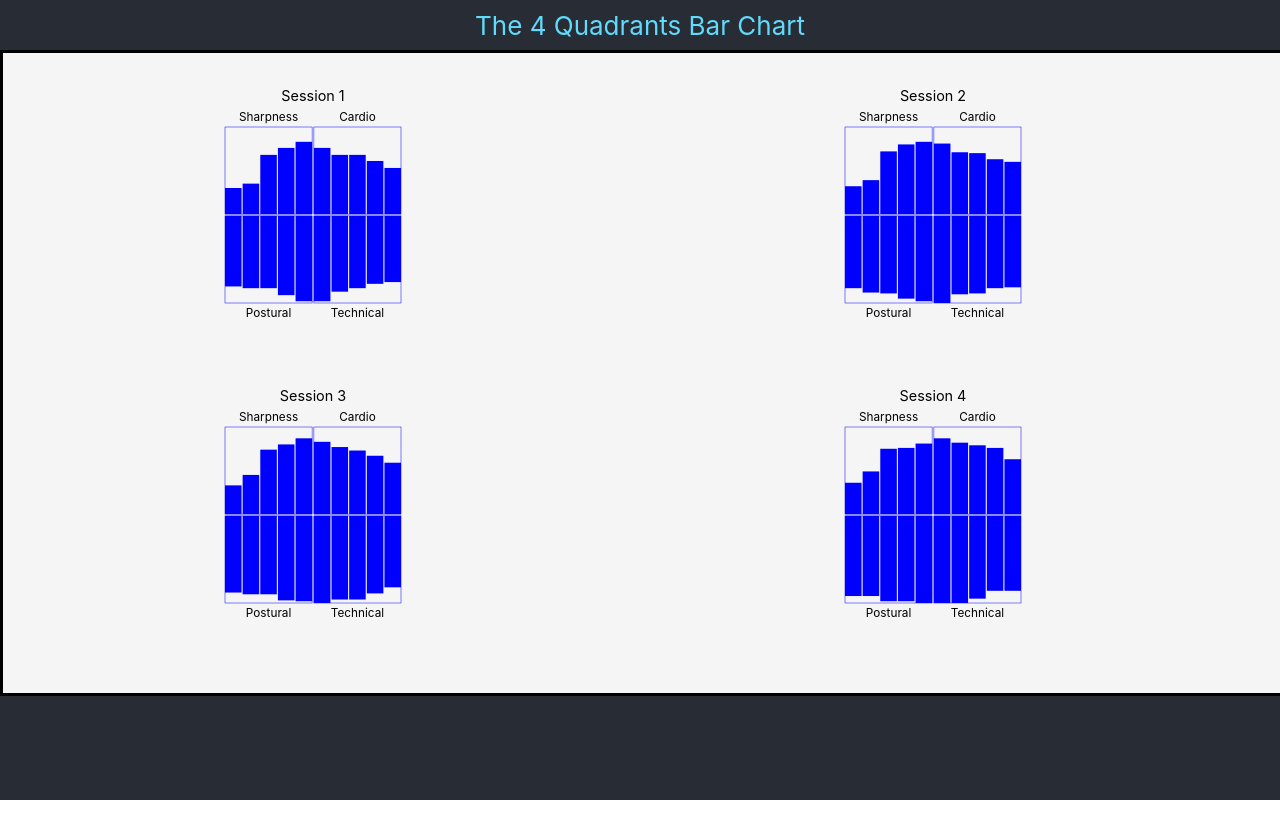
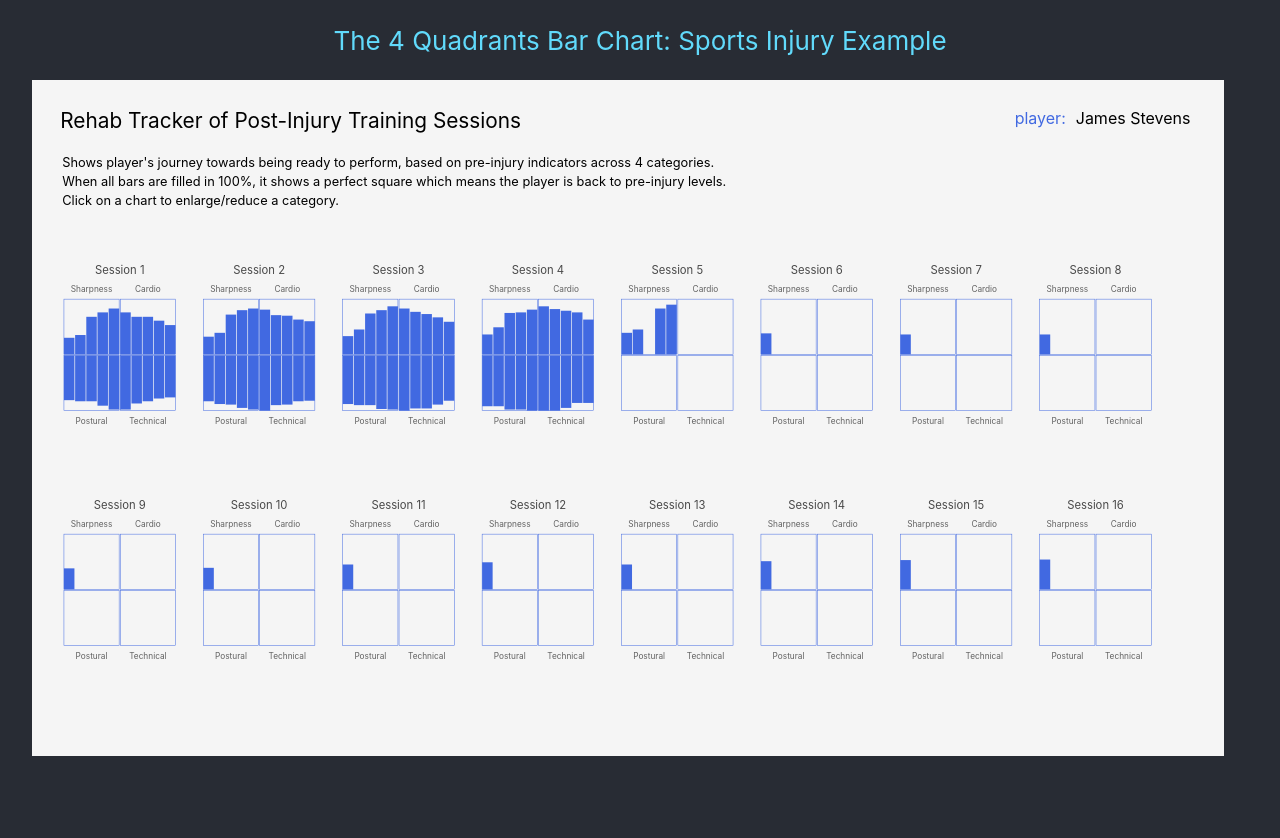
Before and after one commit to petedomokos/The_Quadrants_Bar_Chart, a React (Create React App) app in the folder app/: page / in a window 1280 px wide. Shown: the top 838 px of the page. Before the commit the page ends 800 px from the top, so only its background shows below. Built offline with nearby package versions, Linux system fonts and the light colour scheme.

Commit message:
made some presentational changes

```diff
--- a/app/src/App.css
+++ b/app/src/App.css
@@ -15,7 +15,7 @@
 
 .App-header {
   background-color: #282c34;
-  height:50px;
+  height:80px;
   /*min-height: 100vh;*/
   display: flex;
   flex-direction: column;
@@ -41,23 +41,59 @@
 
 .content {
   min-height: calc(100vh - 50px);
+  padding:0 2.5% 1.5%;
   background-color: #282c34;
-
 }
 
 .quadrants-chart-root {
-  width:100%;
+  width:95%;
   height:80vh;
+  padding:1.5%;
   background:#F5F5F5;
-  border:solid;
 }
 
-.quadrants-chart-title {
+.quadrants-chart-header {
   width:100%;
-  height:0;
+  height:130px;
+  display:flex;
+  justify-content: space-between;
 }
 
 .quadrants-chart-container {
   width:100%;
-  height:100%;
+  height:calc(100% - 130px);
 }
+
+.quadrants-chart-title {
+  height:30px;
+  padding:10px;
+  font-size:1.3rem;
+  display:flex;
+}
+
+.quadrants-chart-desc {
+  height:60px;
+  padding:5px 10px;
+  font-size:0.8rem;
+  display:flex;
+  flex-direction: column;
+  align-items: start;
+}
+
+.quadrants-chart-desc div{
+  padding:2px;
+}
+
+.player-name {
+  padding:10px;
+  display:flex;
+}
+
+.player-name .label {
+  padding:0 5px;
+  color:#4169E1;
+}
+
+.player-name .name {
+  padding:0 5px;
+}
--- a/app/src/App.js
+++ b/app/src/App.js
@@ -17,11 +17,11 @@ function App() {
           target="_blank"
           rel="noopener noreferrer"
         >
-          The 4 Quadrants Bar Chart
+          The 4 Quadrants Bar Chart: Sports Injury Example
         </a>
       </header>
       <div className="content">
-        <QuadrantsBarChart data={getRehabData(4)} settings={{ nrRows: 2 }}/>
+        <QuadrantsBarChart data={getRehabData(16)} settings={{ nrRows: 2 }}/>
 
       </div>
     </div>
--- /dev/null
+++ b/app/src/constants.js
@@ -0,0 +1,4 @@
+export const COLOURS = {
+    BLUE : "#4169E1",
+    GREY : "#D3D3D3"
+}
--- a/app/src/mock/mockData.js
+++ b/app/src/mock/mockData.js
@@ -63,8 +63,13 @@ const valuesForSessionsPostInjury = {
 
 export const getRehabData = (nrSessions=20) => {
   return {
-    title:"James Stevens Rehabilitation Tracker",
-    desc:"Showing journey towards being ready to play/perform. When all charts are filled in 100%, it shows a perfect square which means he is ready.",
+    title:"Rehab Tracker of Post-Injury Training Sessions",
+    desc:[
+        "Shows player's journey towards being ready to perform, based on pre-injury indicators across 4 categories.",
+        "When all bars are filled in 100%, it shows a perfect square which means the player is back to pre-injury levels.",
+        "Click on a chart to enlarge/reduce a category."
+    ],
+    playerName:"James Stevens",
     targetValues:measures.map(m => ({ key:m.key, value:m.postInjuryValue })),
     chartsData:range(1, nrSessions+1).map(n => createSessionData(n))
   }
--- a/app/src/quadrantsBarChart/QuadrantsBarChart.js
+++ b/app/src/quadrantsBarChart/QuadrantsBarChart.js
@@ -121,7 +121,21 @@ const QuadrantsBarChart = ({ data={ chartsData:[] }, settings={} }) => {
       {/**<Typography variant="h6" className="quadrants-chart-title">
           Quadrant Bar Chart
         </Typography>*/}
-      {/**<div className="quadrants-chart-title">{data.title || ""}</div>*/}
+      <div className="quadrants-chart-header">
+        <div>
+          <div className="quadrants-chart-title">{data.title || ""}</div>
+          <div className="quadrants-chart-desc">
+            {data.desc?.map((line, i) =>
+              <div key={`line-${i}`}>{line}</div> )}
+          </div>
+        </div>
+        <div>
+          <div className="player-name">
+            <div className="label">player:</div>
+            <div className="name">{data.playerName}</div>
+          </div>
+        </div>
+      </div>
       <svg ref={chartsRef} className="quadrants-chart-container">
       </svg>
     </div>
--- a/app/src/quadrantsBarChart/quadrantsBarChartComponent.js
+++ b/app/src/quadrantsBarChart/quadrantsBarChartComponent.js
@@ -1,6 +1,9 @@
 import * as d3 from 'd3';
 import { isNumber } from '../helpers/dataHelpers';
 import { fadeInOut, remove } from '../helpers/domHelpers';
+import { COLOURS } from "../constants";
+
+const { BLUE, GREY } = COLOURS;
 
 export default function quadrantsBarChart() {
     // settings that apply to all quadrantsBartCharts, in case there is more than 1 eg a row of players
@@ -106,7 +109,7 @@ export default function quadrantsBarChart() {
             //or just remove the init-update functions altogether
             //bg
             container.append("rect").attr("class", "chart-bg")
-                //.attr("stroke", "grey")
+                .attr("stroke","none")// "grey")
                 .attr("fill", "transparent");
 
             const contentsG = container.append("g").attr("class", "contents");
@@ -120,9 +123,13 @@ export default function quadrantsBarChart() {
             const chartContentsG = contentsG.append("g").attr("class", "chart-contents");
 
             //title
-            chartTitleG.append("text").attr("class", "primary")
-                .attr("text-anchor", "middle")
-                .attr("dominant-baseline", "central");
+            chartTitleG
+                .append("text")
+                    .attr("class", "primary")
+                        .attr("text-anchor", "middle")
+                        .attr("dominant-baseline", "central")
+                        .attr("opacity", 0.7)
+                        .attr("stroke-width", 0.1);
 
             /*chartTitleG.append("rect").attr("class", "chart-title-bg")
                 .attr("stroke", "black")
@@ -139,6 +146,7 @@ export default function quadrantsBarChart() {
             container.select("rect.chart-bg")
                 .attr("width", `${width}px`)
                 .attr("height", `${height}px`)
+                .attr("cursor", isNumber(selectedQuadrantIndex) ? "pointer" : null)
                 .on("click", e => {
                     if(isNumber(selectedQuadrantIndex)){
                         setSelectedQuadrantIndex("");
@@ -190,6 +198,7 @@ export default function quadrantsBarChart() {
             quadrantContainerG.enter()
                 .append("g")
                     .attr("class", (d,i) => `quadrant-container quandrant-container-${d.key}`)
+                    .attr("cursor", "pointer")
                     .each(function(d,i){
                         const quadrantContainerG = d3.select(this);
                         const quadrantG = quadrantContainerG.append("g").attr("class", "quadrant")
@@ -199,7 +208,8 @@ export default function quadrantsBarChart() {
                                 .attr("class", "quadrant-title")
                                 .attr("text-anchor", "middle")
                                 .attr("dominant-baseline", "central")
-                                .attr("opacity", withQuadrantTitles ? 1 : 0)
+                                .attr("stroke-width", 0.1)
+                                .attr("opacity", withQuadrantTitles ? 0.7 : 0)
                                 .attr("display", withQuadrantTitles ? null : "none");
 
                         /*quadrantG
@@ -213,7 +223,7 @@ export default function quadrantsBarChart() {
                         barsAreaG
                             .append("rect")
                                 .attr("class", "bars-area-bg")
-                                .attr("stroke", isNumber(selectedQuadrantIndex) && selectedQuadrantIndex !== i ? "grey" : "blue")
+                                .attr("stroke", isNumber(selectedQuadrantIndex) && selectedQuadrantIndex !== i ? GREY : BLUE)
                                 .attr("stroke-width", isNumber(selectedQuadrantIndex) && selectedQuadrantIndex !== i ? 0.1 : 0.5)
                                 .attr("fill", "transparent");
 
@@ -258,7 +268,7 @@ export default function quadrantsBarChart() {
                             .text(quadD.title)
                                 .transition()
                                 .duration(200)
-                                    .attr("opacity", withQuadrantTitles ? 1 : 0)
+                                    .attr("opacity", withQuadrantTitles ? 0.6 : 0)
                                     .on("end", function(){ d3.select(this).attr("display", withQuadrantTitles ? null : "none") });
 
                         /*
@@ -277,7 +287,7 @@ export default function quadrantsBarChart() {
                         barsAreaG.select("rect.bars-area-bg")
                                 .transition()
                                 .duration(500)
-                                .attr("stroke", isNumber(selectedQuadrantIndex) && selectedQuadrantIndex !== i ? "grey" : "blue")
+                                .attr("stroke", isNumber(selectedQuadrantIndex) && selectedQuadrantIndex !== i ? GREY : BLUE)
                                 .attr("stroke-width", isNumber(selectedQuadrantIndex) && selectedQuadrantIndex !== i ? 0.1 : 0.5)
 
                         //bars
@@ -304,7 +314,7 @@ export default function quadrantsBarChart() {
                                         .attr("class", "bar")
                                         .attr("width", barWidth)
                                         .attr("height", barHeight)
-                                        .attr("fill", !isNumber(selectedQuadrantIndex) || selectedQuadrantIndex === i ? "blue" : "grey");
+                                        .attr("fill", !isNumber(selectedQuadrantIndex) || selectedQuadrantIndex === i ? BLUE : GREY);
 
                                     /*
                                     const labelG = barG.append("g")
@@ -340,7 +350,7 @@ export default function quadrantsBarChart() {
                                         .duration(500)
                                             .attr("width", barWidth)
                                             .attr("height", barHeight)
-                                            .attr("fill", !isNumber(selectedQuadrantIndex) || selectedQuadrantIndex === i ? "blue" : "grey");
+                                            .attr("fill", !isNumber(selectedQuadrantIndex) || selectedQuadrantIndex === i ? BLUE : GREY);
 
                                     //@todo- work out why (Math.cos(Math.PI/4) * barLabelHeight) doesnt shift teh label down enough
                                     const labelX = i < 2 ? -barWidth/2 + barLabelHeight * 0.3 : barWidth/2 - barLabelHeight * 0.3;
```
